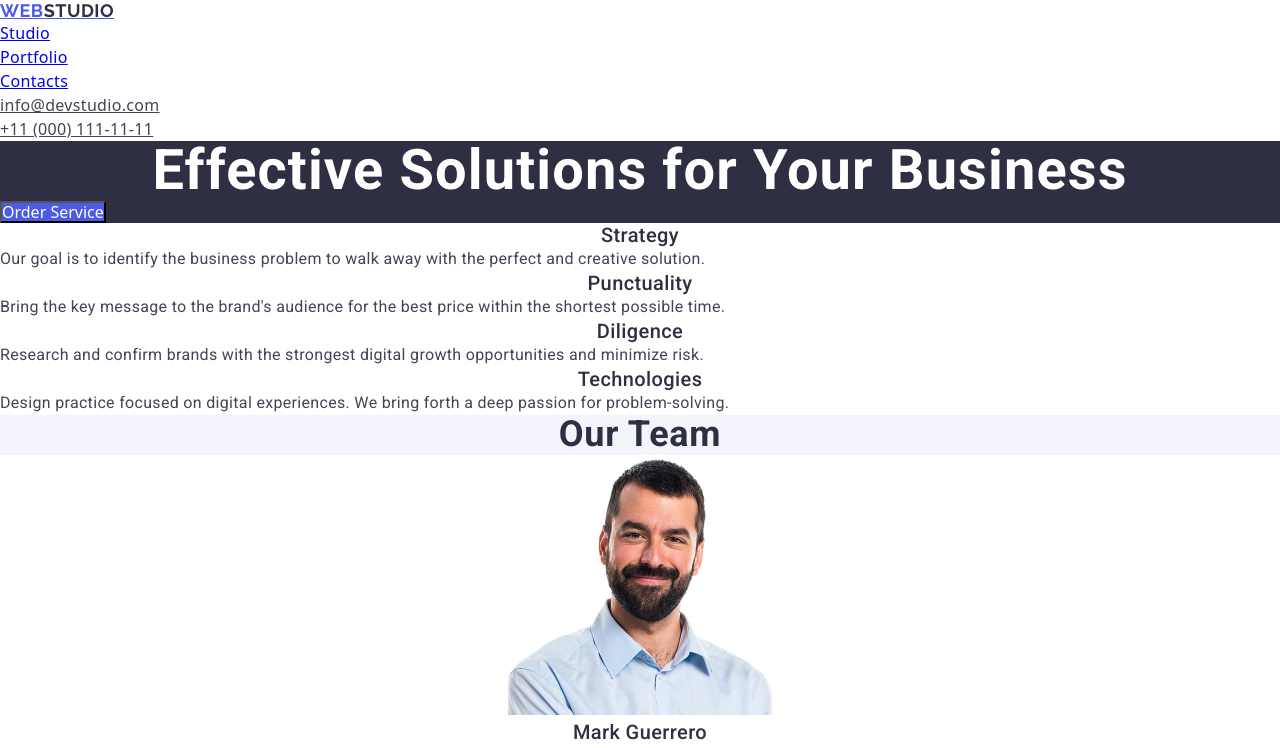
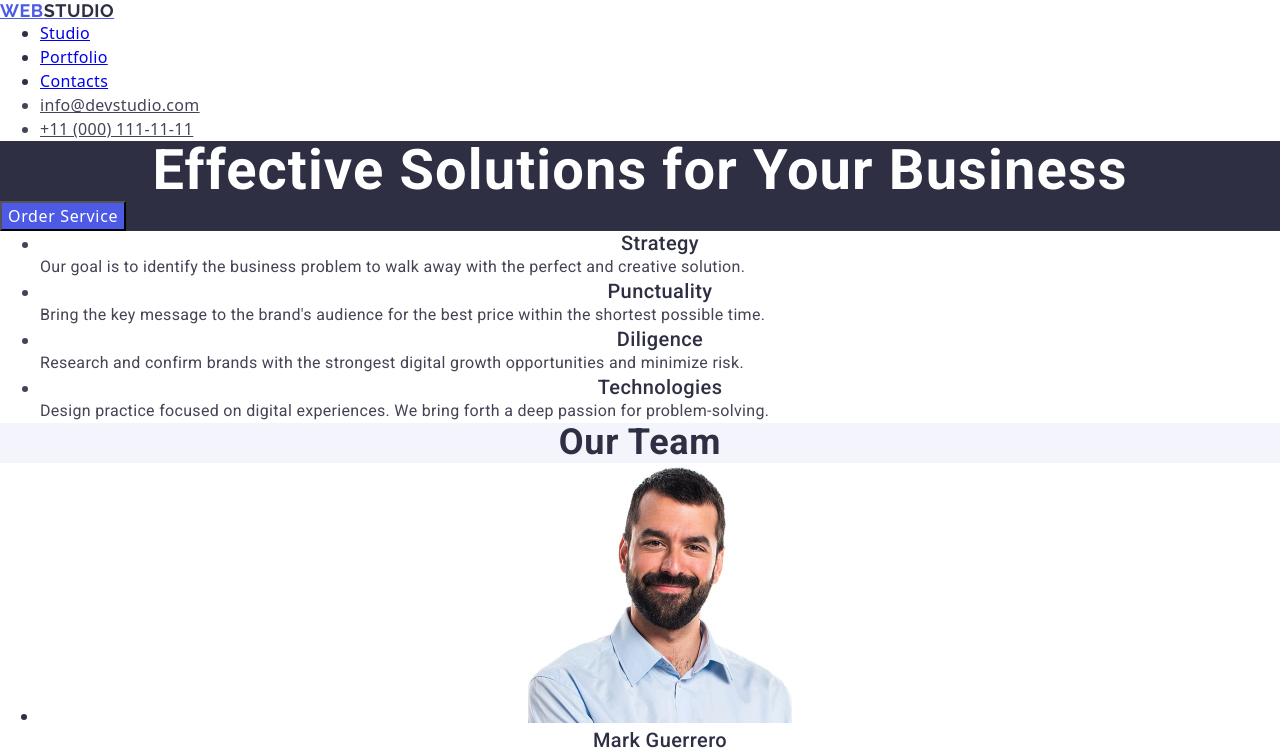
Before and after one commit to 123Vika321/goit-markup-hw-02, a website: page index.html in a window 1280 px wide. Shown: the top 748 px of the page. Drawn offline with nearby package versions, Linux system fonts and the light colour scheme.

Commit message:
error corect in css

```diff
--- a/css/styles.css
+++ b/css/styles.css
@@ -1,9 +1,7 @@
 @import "modern-normalize/modern-normalize.css";
 
 * {
-  box-sizing: border-box;
   margin: 0;
-  padding: 0;
 }
 
 :root {
@@ -38,7 +36,7 @@ h3 {
   font-weight: 700;
 }
 
-.header-nav-logo {
+.header-navigation-logo {
   font-family: var(--second-family);
   color: var(--iris);
   font-weight: 700;
@@ -52,7 +50,7 @@ h3 {
   color: var(--navy-blue);
 }
 
-.header-nav-list {
+.header-navigation-list {
   font-weight: 500;
   font-size: 16px;
   line-height: 150%;
@@ -60,8 +58,11 @@ h3 {
   color: var(--navy-blue);
 }
 
-.header-nav-list:hover a,
-.header-nav-list:focus a {
+.header-navigation-list:hover a {
+  color: var(--ocean);
+}
+.header-navigation-list a[href="#Portfolio"]:focus,
+.header-navigation-list a[href="#Portfolio"]:active {
   color: var(--ocean);
 }
 
@@ -114,12 +115,18 @@ h3 {
   color: var(--white);
   background-color: var(--iris);
   cursor: pointer;
+  font-weight: 500;
+  line-height: 1.5;
+  letter-spacing: 0.04em;
 }
 
-.hero-button:hover {
+.hero-button:hover,
+.hero-button:focus {
   background: var(--ocean);
 }
-
+.main-list {
+  background-color: var(--white);
+}
 .main-title {
   font-family: var(--font-family);
   font-weight: 500;
--- a/index.html
+++ b/index.html
@@ -20,13 +20,17 @@
   <body>
     <header class="header" id="top">
       <nav>
-        <a class="header-nav-logo" href="./index.html"
+        <a class="header-navigation-logo" href="./index.html"
           >Web<span class="header-logo">Studio</span></a
         >
-        <ul class="header-nav">
-          <li class="header-nav-list"><a href="./index.html">Studio</a></li>
-          <li class="header-nav-list"><a href="#Portfolio">Portfolio</a></li>
-          <li class="header-nav-list">
+        <ul class="header-navigation">
+          <li class="header-navigation-list">
+            <a href="./index.html">Studio</a>
+          </li>
+          <li class="header-navigation-list">
+            <a href="#Portfolio">Portfolio</a>
+          </li>
+          <li class="header-navigation-list">
             <a href="#header-contacts-item">Contacts</a>
           </li>
         </ul>
@@ -49,7 +53,7 @@
       </section>
       <section class="main" id="benefits">
         <h2 hidden>Company features</h2>
-        <ul>
+        <ul class="main-list">
           <li>
             <h3 class="main-title">Strategy</h3>
             <p class="main-text">
```
